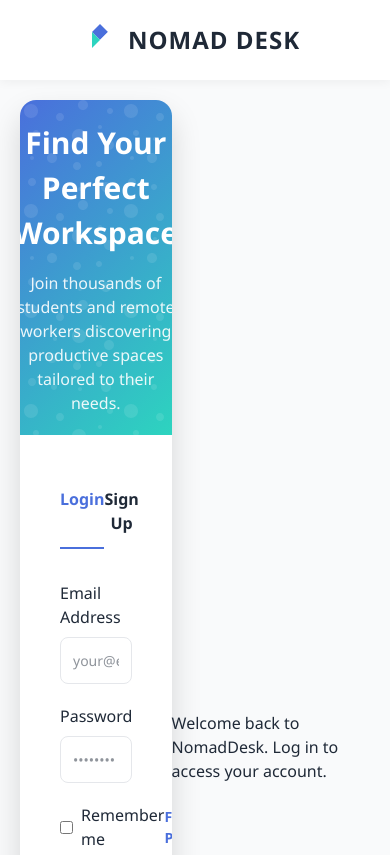
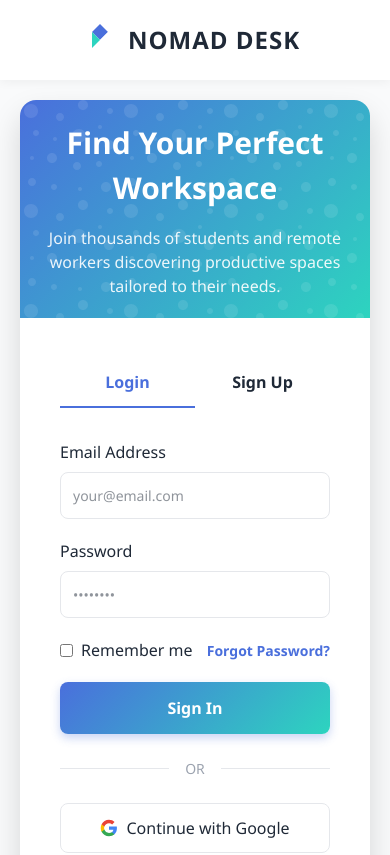
Before and after one commit to slaw469/Nomad-Desk, a React (Vite) app: page /login in a window 390 px wide. Shown: the top 855 px of the page. Built offline with nearby package versions, Linux system fonts and the light colour scheme.

Commit message:
login fix

```diff
--- a/app/components/LoginSignup/LSutils/AuthContainer.tsx
+++ b/app/components/LoginSignup/LSutils/AuthContainer.tsx
@@ -98,9 +98,12 @@
   };
 
   return (
+    // Fixed: This container div is now set to row layout by default in CSS
     <div className={styles.container}>
+      {/* The AuthImage component will be on the left in row layout */}
       <AuthImage />
 
+      {/* The form container will be on the right in row layout */}
       <div className={styles.formContainer}>
         <div className={styles.tabs}>
           <div
--- a/app/components/LoginSignup/LSutils/LSpage.tsx
+++ b/app/components/LoginSignup/LSutils/LSpage.tsx
@@ -15,11 +15,11 @@
         <AuthContainer />
         {isSignupPage ? (
           <div className={styles.pageInfo}>
-            <p>Join NomadDesk today to find the perfect workspace for your needs.</p>
+
           </div>
         ) : (
           <div className={styles.pageInfo}>
-            <p>Welcome back to NomadDesk. Log in to access your account.</p>
+
           </div>
         )}
       </div>
--- a/app/styles/loginSignup.module.css
+++ b/app/styles/loginSignup.module.css
@@ -1,4 +1,6 @@
-/* loginSignup.module.css */
+/* Fixed loginSignup.module.css */
+/* This addresses the container flex direction issue */
+
 :root {
     --primary: #4A6FDC;
     --secondary: #FF7E5F;
@@ -56,16 +58,12 @@
     display: flex;
     overflow: hidden;
     min-height: 600px;
-    flex-direction: column;
+
+    /* The key fix - make this row by default */
+    flex-direction: row;
 }
 
-@media (min-width: 768px) {
-    .container {
-        flex-direction: row;
-    }
-}
-
-/* Auth Image */
+/* Fix the image component to take full height in row layout */
 .image {
     flex: 1;
     background: var(--gradient-bg);
@@ -114,6 +112,18 @@
     flex-direction: column;
 }
 
+/* Media query for mobile devices - switch to column layout */
+@media (max-width: 767px) {
+    .container {
+        flex-direction: column;
+    }
+
+    .image {
+        min-height: 200px; /* Shorter on mobile */
+    }
+}
+
+/* Rest of the CSS remains the same */
 /* Auth Tabs */
 .tabs {
     display: flex;
```
